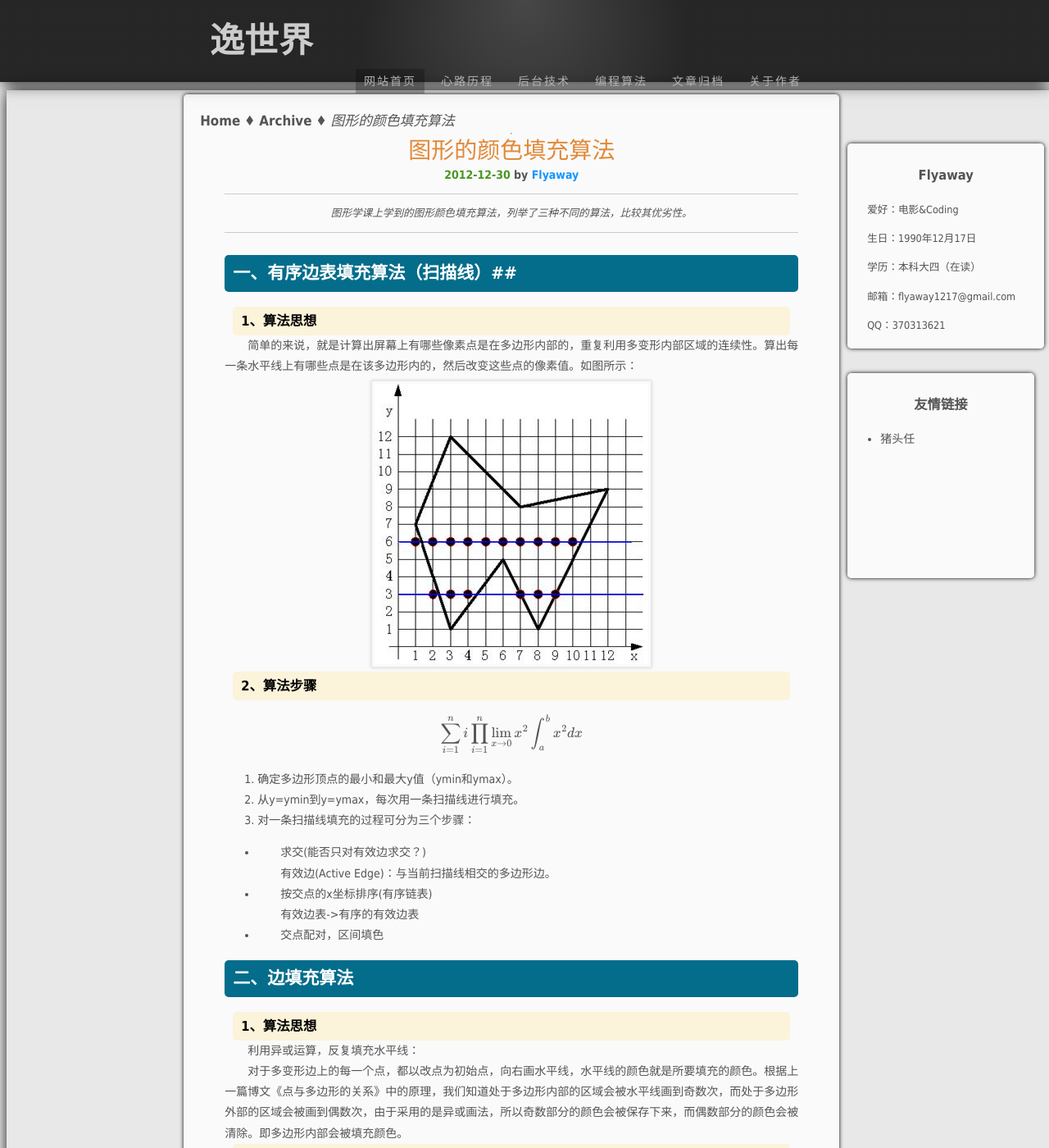
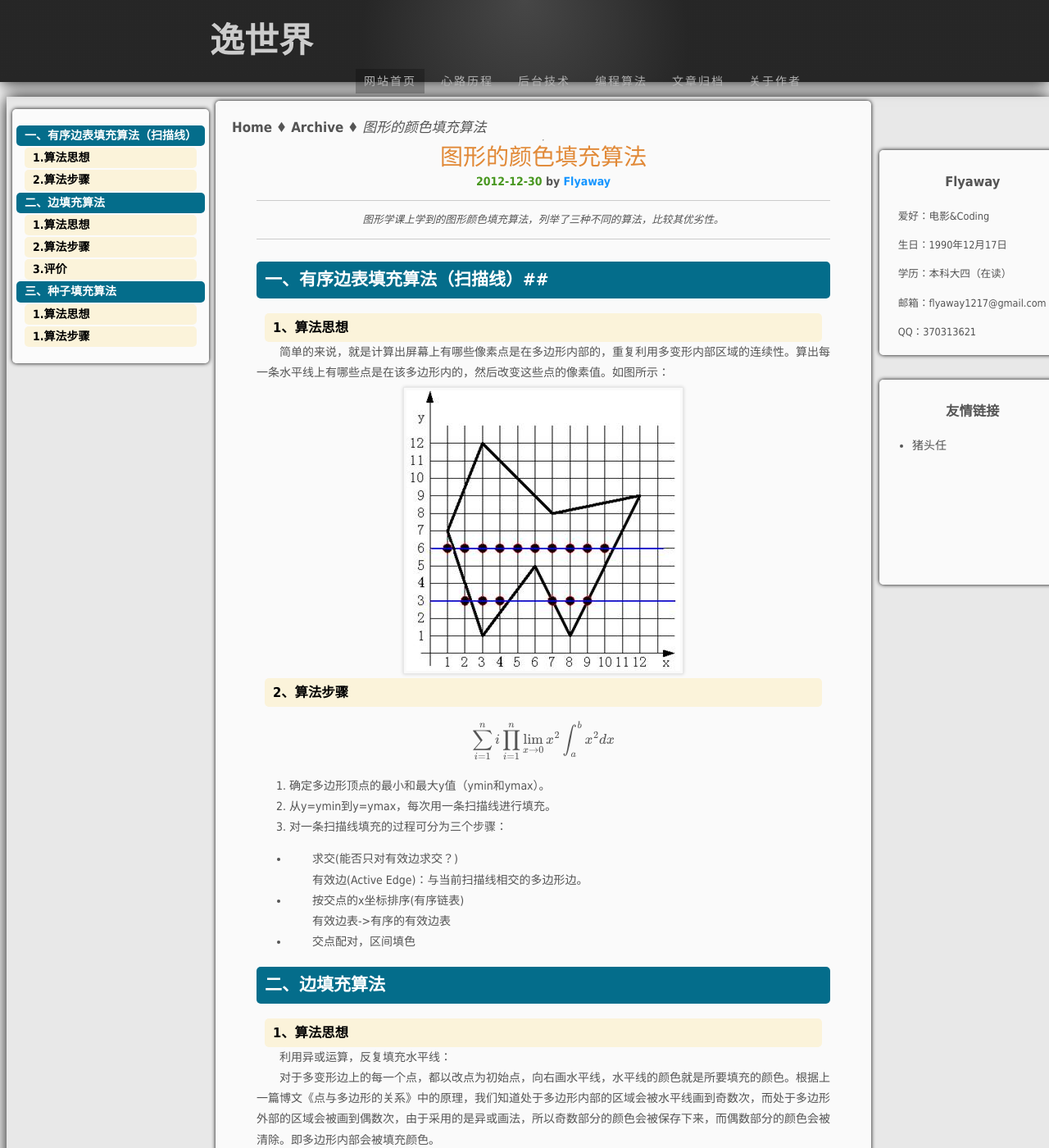
Before and after one commit to flyaway1217/flyaway1217.github.com, a Jekyll site: the page built from _posts/2012-12-30-color-filled.markdown, in a window 1280 px wide and 1400 px high. Shown: the whole window at 82% size. Built offline with Jekyll 4.4.1, drawn with Linux system fonts in a browser that asks for light colours; formulas are drawn with MathJax 3.

Commit message:
Update the post style again

```diff
--- a/_layouts/default.html
+++ b/_layouts/default.html
@@ -50,8 +50,6 @@
 </script>
 </head>
 <body>
-
-
 	<!--头部开始-->
 	<header id="head">
 		<h1>
@@ -72,13 +70,12 @@
 
 
 
-
+	<div id="back">
 	<div id="wrap">
 		<section id="left">
 
 
 
-		<!--direction开始
 			<div id="direction" >
 				<h2><a href="#1">一、有序边表填充算法（扫描线）</a></h1>
 				<h3><a href="#1-1">1.算法思想</a></h2>
@@ -104,6 +100,9 @@
 		<!--中间部分-->
 		<section id="container">
 		{{ content }}
+
+
+
 		</section>
 		<!--中间结束-->
 
@@ -137,7 +136,10 @@
 			</aside>
 
 		</secton>
-	</div>
+	</div><!--wrap结束-->
+
+</div>
+
 
 	<footer id="end-foot">
 	<p>Powered by <a href="http://jekyllrb.com/" target="_blank" title="jekyllrb">Jekyll</a> Theme desigined by <a href="#">Flyaway</a></p>
--- a/_posts/2012-12-30-color-filled.markdown
+++ b/_posts/2012-12-30-color-filled.markdown
@@ -89,3 +89,5 @@
 	}
 }
 {% endhighlight %}
+
+- www.flyaway1217.com
--- a/css/direction.css
+++ b/css/direction.css
@@ -1,7 +1,7 @@
 #direction{
 	width:240px;
 	padding:0 0 20px 0;
-	margin:10px 10px 0 2px;
+	margin:10px 0 0 2px;
 	-moz-border-radius:5px
 	-webkit-border-radius:5px;
 	-o-border-radius:5px;
--- a/css/post.css
+++ b/css/post.css
@@ -143,6 +143,54 @@
 	color:hsl(295,89%,29%);
 }
 
+#post #content table td{
+	text-align:center;
+	padding:0 10px 0 10px;
+}
+
+#post #content table tr:nth-of-type(even) {
+	background-color:hsla(210,70%,82%,.5);
+}
+#post #content table tr:nth-of-type(odd) {
+	background-color:hsla(110,44%,76%,.5);
+}
+
+
+#post #content blockquote {
+	padding: 0.5em 1em 0.1em 1em;
+	margin-bottom: 1em;
+	background: rgba(214, 214, 214, 0.5);
+	border-width: 1px 1px 1px 0.4em;
+	border-color:#d8d8d8 #d8d8d8 #d8d8d8 #d0d0d0;
+	border-style: solid;
+	vertical-align: middle;
+	border-radius: 0px 2px 2px 0;
+	margin-left:0px;
+}
+
+
+#post #content blockquote:before {
+    content: "“";
+    font-size: 38px;
+    line-height: 18px;
+    position: relative;
+    color: #c8c8c8;
+    overflow: hidden;
+    top: 18px;
+}
+
+#post #content blockquote:after {
+    content: "”";
+    font-size: 38px;
+    line-height: 18px;
+    position: relative;
+    color: #c8c8c8;
+    overflow: hidden;
+    top: 14px;
+}
+
+
+
 #post #eof{
 	/*background:red;*/
 	font-size:1em;
--- a/css/style.css
+++ b/css/style.css
@@ -8,6 +8,24 @@
 	line-height: 180%;
 	font-family: "Microsoft Yahei","微软雅黑",Tahoma,Arial,Helvetica,STHeiti;
 }
+
+
+#back{
+	margin:0 0 0 0;
+	display:-moz-box;
+	display:-o-box;
+	display:-webkit-box;
+	display:box;
+	-moz-box-orient:horizontal;
+	-o-box-orient:horizontal;
+	-webkit-box-orient:horizontal;
+	-moz-box-pack:center;
+	-o-box-pack:center;
+	-webkit-box-pack:center;
+	box-pack:center;
+
+}
+
 /*头部开始*/
 #head{
 	  top:0;
@@ -104,6 +122,8 @@
 	display:-webkit-box;
 	display:box;
 	background-color:hsl(0,0%,91%);
+	max-width:1300px;
+	vertical-align:middle;
 }
 
  #left{
@@ -125,7 +145,7 @@
 	-o-box-orient:vertical;
 	-webkit-box-orient:vertical;
 	box-orient:vertical;
-
+	min-width:250px;
 }
 
 #container{
@@ -153,6 +173,7 @@
 	-o-box-orient:vertical;
 	-webkit-box-orient:vertical;
 	box-orient:vertical;
+	min-width:250px;
 }
 
 
@@ -160,7 +181,6 @@
 		height:250px;
 		margin:60px 20px 20px 10px;
 		width:90%;
-		min-width:240px;
 }
 
 #right h1{
```
Also changed, not shown: other parts of _layouts/default.html (+0 -1 lines).
